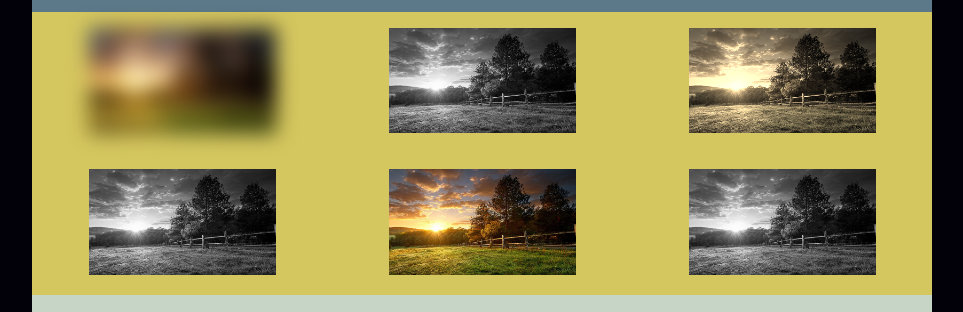
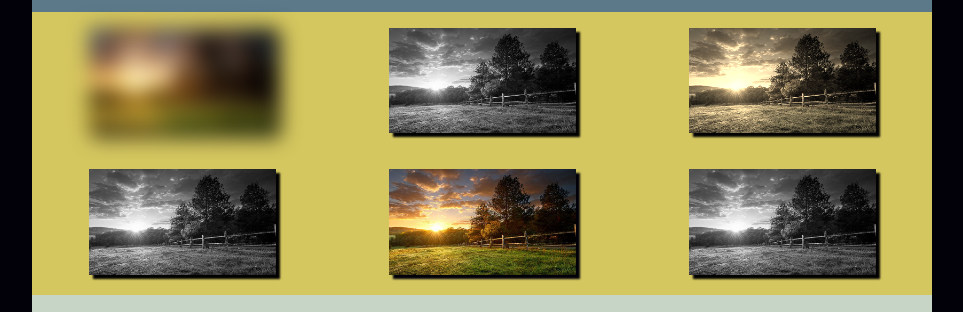
Before and after one commit to Bryan-Brenes/Comenzando-fotograf-a, a plain HTML site: page html/paisajes.html in a window 1280 px wide. Shown: the part 57-369 px from the top of the page, without its empty margins (158-1121 px from the left). Drawn offline with Linux system fonts and the light colour scheme.

```diff
--- a/css/estilos.css
+++ b/css/estilos.css
@@ -15,6 +15,8 @@ body{
     font-family: 'Dancing Script', cursive;
     background-color: #02010a;
 }
+
+
 
 
 header{
@@ -56,6 +58,10 @@ header h1{
     max-width: 100%;
     text-align: center;
     padding: 1vw;
+}
+
+img{
+    box-shadow: 4px 4px 2px #02010a;
 }
 
 #imagen-principal img{
```
Also changed, not shown: github_url.txt (added).
